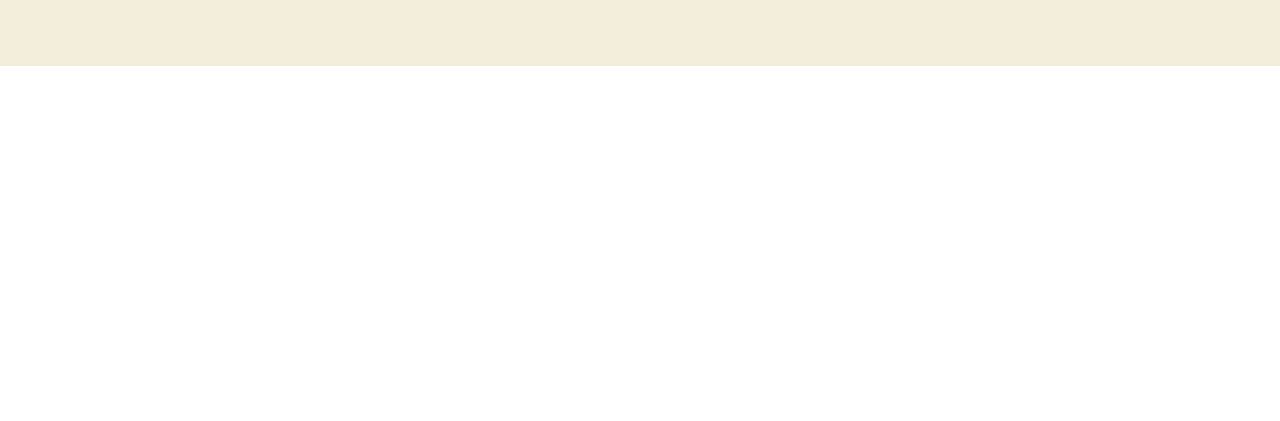
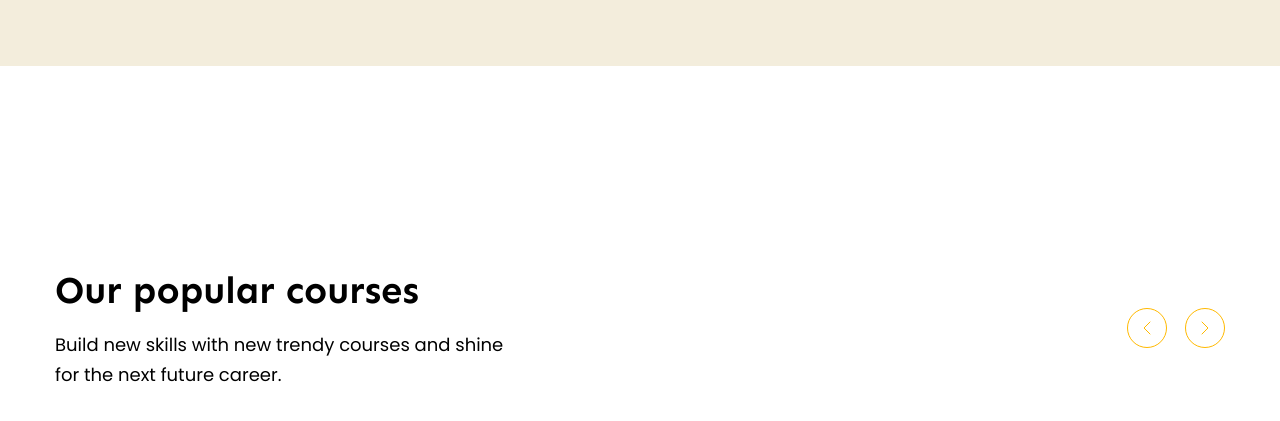
Before and after one commit to Tin-ne/Figma-to-HTML, a plain HTML site: page index.html in a window 1280 px wide. Shown: the part 829-1250 px from the top of the page. Drawn offline with Linux system fonts and the light colour scheme.

Commit message:
p5 popular (p1)

```diff
--- a/assets/css/style.css
+++ b/assets/css/style.css
@@ -39,6 +39,13 @@ a {
 }
 .btn:hover {
   opacity: 0.8;
+}
+.heading-lv2 {
+  font-family: var(--font-heading);
+  font-weight: 700;
+  font-size: 3.8rem;
+  line-height: 1.27;
+  letter-spacing: -2%;
 }
 /*============================header======================*/
 .header {
@@ -233,3 +240,41 @@ a {
 .hero .stats {
   margin-top: 8px;
 }
+
+/* =====================popular======================= */
+.popular {
+  padding: 65px 0;
+  margin-top: 135px;
+}
+.pupolar-top .desc {
+  margin-top: 16px;
+  width: 458px;
+  font-weight: 400;
+  font-size: 1.8rem;
+  line-height: 1.67;
+}
+.pupolar-top {
+  display: flex;
+  justify-content: space-between;
+  align-items: center;
+}
+.pupolar-top .controls {
+  display: flex;
+  gap: 18px;
+}
+.pupolar-top .control-btn {
+  display: flex;
+  justify-content: center;
+  align-items: center;
+  background-color: transparent;
+  width: 40px;
+  height: 40px;
+  border-radius: 50%;
+  color: var(--primary0color);
+  border: 1px solid var(--primary0color);
+}
+.pupolar-top .control-btn:hover {
+  background-color: var(--primary0color);
+  color: #fff;
+  cursor: pointer;
+}
--- a/index.html
+++ b/index.html
@@ -50,6 +50,7 @@
     <!-- main -->
     <main class="main">
       <div class="hero">
+        <!-- hero -->
         <div class="main-content">
           <div class="body">
             <!-- hero left -->
@@ -119,6 +120,47 @@
           </div>
         </div>
       </div>
+      <!-- popular -->
+      <div class="popular">
+        <div class="main-content">
+          <div class="pupolar-top">
+            <!-- nút trái -->
+            <div class="info">
+              <h2 class="heading-lv2">Our popular courses</h2>
+              <p class="desc">
+                Build new skills with new trendy courses and shine for the next
+                future career.
+              </p>
+            </div>
+
+            <!-- nút phải -->
+            <div class="controls">
+              <button class="control-btn">
+                <svg width="8" height="14" viewBox="0 0 8 14" fill="none" xmlns="http://www.w3.org/2000/svg">
+<path d="M7 1L1 7L7 13" stroke="currentColor" stroke-linecap="round" stroke-linejoin="round"/>
+</svg>
+
+              <button class="control-btn">
+                <svg
+                  width="8"
+                  height="14"
+                  viewBox="0 0 8 14"
+                  fill="none"
+                  xmlns="http://www.w3.org/2000/svg"
+                >
+                  <path
+                    d="M1 1L7 7L1 13"
+                    stroke="currentColor"
+                    stroke-linecap="round"
+                    stroke-linejoin="round"
+                  />
+                </svg>
+              </button>
+            </div>
+
+          </div>
+        </div>
+      </div>
     </main>
   </body>
 </html>
```
Also changed, not shown: assets/icon/left.svg (added), assets/icon/right.svg (added).
